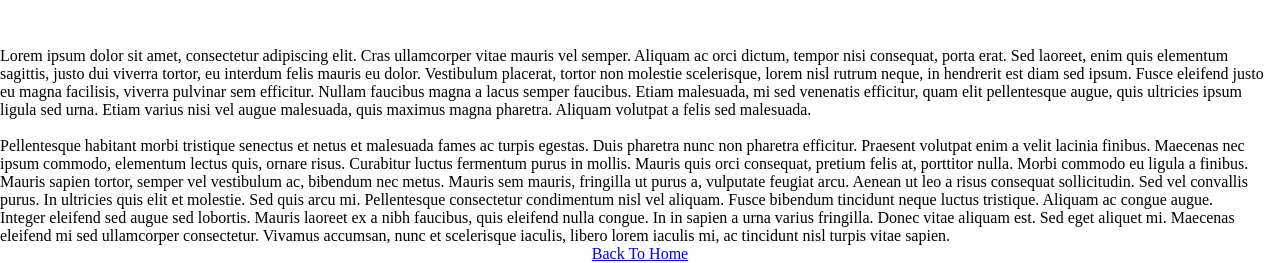
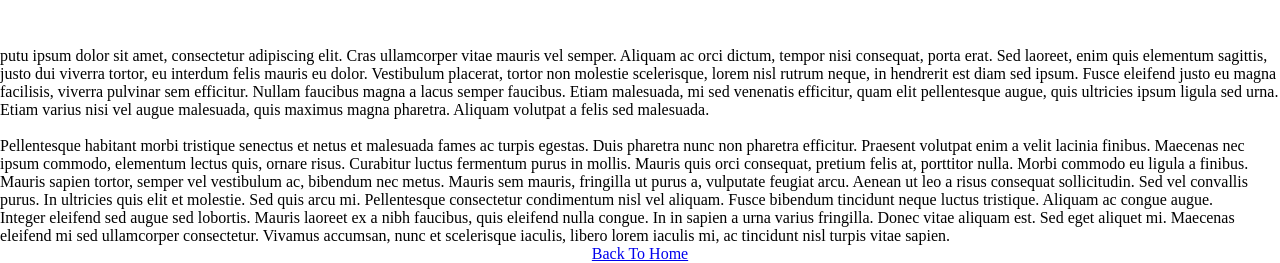
Before and after one commit to adityaaryapradiva/adityaaryapradiva.github.io, a plain HTML site: page aboutus.html in a window 1280 px wide. Shown: the part 734-997 px from the top of the page. Drawn offline with Linux system fonts and the light colour scheme.

Commit message:
Update aboutus.html

```diff
--- a/aboutus.html
+++ b/aboutus.html
@@ -12,7 +12,7 @@
 	<center><h1>thegaragebali</h1></center>
 		<p>
 
-    	Lorem ipsum dolor sit amet, consectetur adipiscing elit. Cras ullamcorper vitae mauris vel semper. Aliquam ac orci dictum, tempor nisi consequat, porta erat. Sed laoreet, enim quis elementum sagittis, justo dui viverra tortor, eu interdum felis mauris eu dolor. Vestibulum placerat, tortor non molestie scelerisque, lorem nisl rutrum neque, in hendrerit est diam sed ipsum. Fusce eleifend justo eu magna facilisis, viverra pulvinar sem efficitur. Nullam faucibus magna a lacus semper faucibus. Etiam malesuada, mi sed venenatis efficitur, quam elit pellentesque augue, quis ultricies ipsum ligula sed urna. Etiam varius nisi vel augue malesuada, quis maximus magna pharetra. Aliquam volutpat a felis sed malesuada.</p>
+    	putu ipsum dolor sit amet, consectetur adipiscing elit. Cras ullamcorper vitae mauris vel semper. Aliquam ac orci dictum, tempor nisi consequat, porta erat. Sed laoreet, enim quis elementum sagittis, justo dui viverra tortor, eu interdum felis mauris eu dolor. Vestibulum placerat, tortor non molestie scelerisque, lorem nisl rutrum neque, in hendrerit est diam sed ipsum. Fusce eleifend justo eu magna facilisis, viverra pulvinar sem efficitur. Nullam faucibus magna a lacus semper faucibus. Etiam malesuada, mi sed venenatis efficitur, quam elit pellentesque augue, quis ultricies ipsum ligula sed urna. Etiam varius nisi vel augue malesuada, quis maximus magna pharetra. Aliquam volutpat a felis sed malesuada.</p>
 	    <br>
 	    Pellentesque habitant morbi tristique senectus et netus et malesuada fames ac turpis egestas. Duis pharetra nunc non pharetra efficitur. Praesent volutpat enim a velit lacinia finibus. Maecenas nec ipsum commodo, elementum lectus quis, ornare risus. Curabitur luctus fermentum purus in mollis. Mauris quis orci consequat, pretium felis at, porttitor nulla. Morbi commodo eu ligula a finibus. Mauris sapien tortor, semper vel vestibulum ac, bibendum nec metus. Mauris sem mauris, fringilla ut purus a, vulputate feugiat arcu. Aenean ut leo a risus consequat sollicitudin. Sed vel convallis purus. In ultricies quis elit et molestie. Sed quis arcu mi. Pellentesque consectetur condimentum nisl vel aliquam. Fusce bibendum tincidunt neque luctus tristique. Aliquam ac congue augue.
 	    <br>
```
